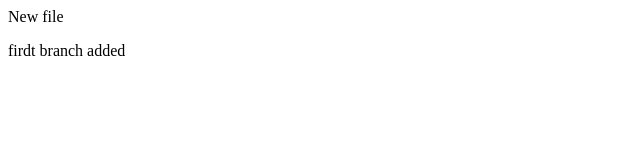
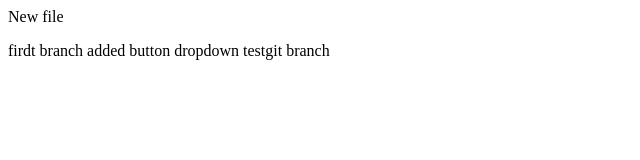
Before and after one commit to AdityaThakurAKT/localrepo, a plain HTML site: page index.html in a window 1280 px wide. Shown: the whole page, without its empty margins (0-640 px from the left). Drawn offline with Linux system fonts and the light colour scheme.

Commit message:
change 1

```diff
--- a/index.html
+++ b/index.html
@@ -1,2 +1,2 @@
 <p>New file</p>
-<p>firdt branch added</p>
+<p>firdt branch added button dropdown testgit branch</p>
```
